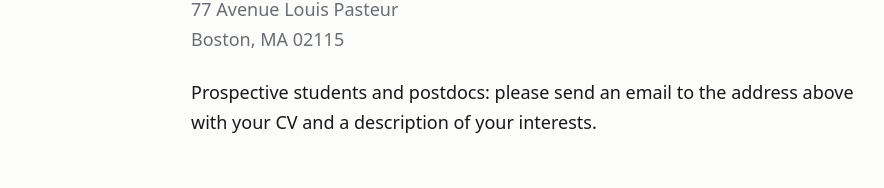
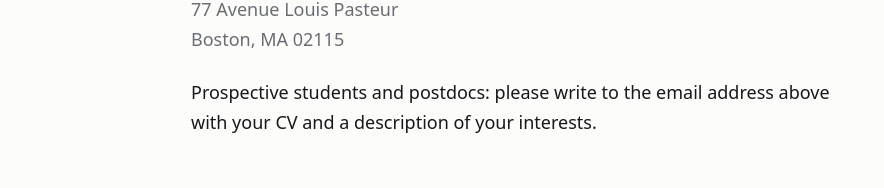
Before and after one commit to resheflab/resheflab.github.io, a plain HTML site: page index.html in a window 1280 px wide. Shown: the part 2092-2280 px from the top of the page, without its empty margins (193-1077 px from the left). Drawn offline with Linux system fonts and the light colour scheme.

Commit message:
Update email instruction wording in index.html

```diff
--- a/index.html
+++ b/index.html
@@ -265,7 +265,7 @@
     </p>
 
     <p>
-      Prospective students and postdocs: please send an email to the address above
+      Prospective students and postdocs: please write to the email address above
       with your CV and a description of your interests.
     </p>
   </section>
```
